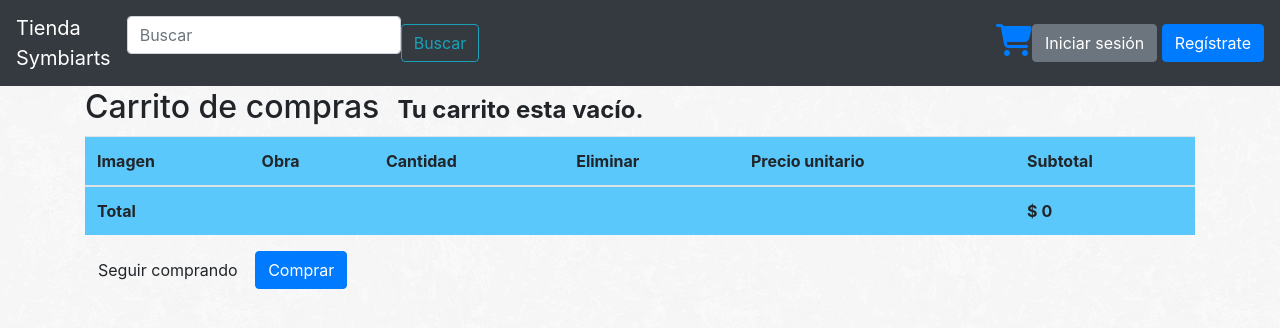
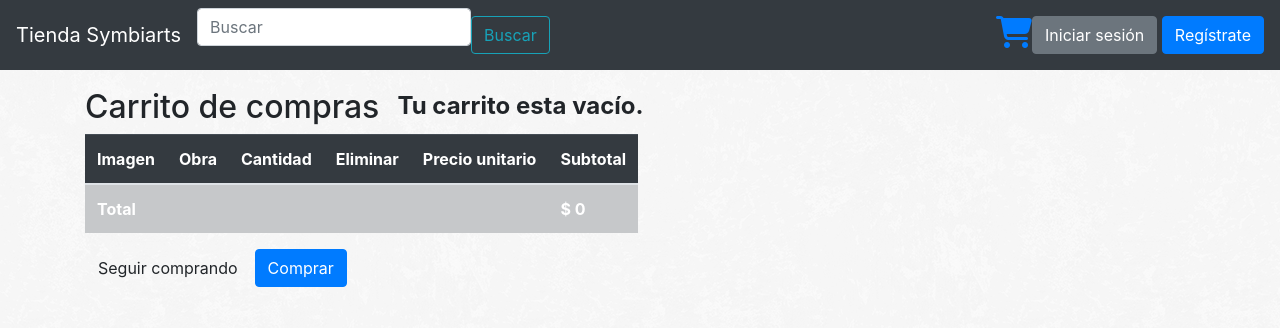
Before and after one commit to Felipe-Navas/Symbiarts---Django, a Django app: page /cart/ in a window 1280 px wide. Shown: the top 328 px of the page. Run offline with Django 3.2, Linux system fonts and the light colour scheme; some libraries are stand-ins or nearby versions.

Commit message:
Estilos en carrito, navbar, detalle obra

```diff
--- a/carrito/templates/carrito/detalle_carrito.html
+++ b/carrito/templates/carrito/detalle_carrito.html
@@ -23,8 +23,8 @@
                 {% endwith %}
             </span>
         </h2>
-            <table class="table table-striped table-hover">
-                <thead style="background-color: #5AC8FA">
+            <table class="table table-responsive table-hover">
+                <thead class="table-dark">
                     <tr>
                         <th>Imagen</th>
                         <th>Obra</th>
@@ -40,13 +40,8 @@
                         <tr>
                             <td>
                                 <a href="{% url 'symbiarts_app:detalle_obra' pk=obra.pk %}">
-                                    <img src="
-                                        {% if obra.archivos %}
-                                            {{ obra.archivos.archivo.url }}
-                                        {% else %}
-                                            {% static 'img/default.svg' %}
-                                        {% endif %}"
-                                        alt="..." style="height: 130px; width: auto">
+                                    <img src="{% static '/img/default.svg' %}"
+                                        alt="..." style="height: 90px; width: auto">
                                 </a>
                             </td>
                             <td>{{ obra.nombre }}</td>
@@ -55,7 +50,7 @@
                                     {% csrf_token %}
                                     {{ item.form_agregar_obra_carrito.cantidad }}
                                     {{ item.form_agregar_obra_carrito.actualizar_cantidad }}
-                                    <input type="submit" value="Update" class="btn btn-info">
+                                    <button type="submit" class="btn btn-info"><i class="fas fa-sync-alt"></i></button>
                                 </form>
                             </td>
                             <td>
@@ -66,7 +61,7 @@
                         </tr>
                     {% endwith %}
                 {% endfor %}
-                <tr style="background-color: #5AC8FA">
+                <tr class="table-dark">
                     <td><b>Total</b></td>
                     <td colspan="4"></td>
                     <td colspan="num"><b>$ {{ carrito.obtener_precio_total }}</b></td>
--- a/symbiarts_app/static/css/symbiarts.css
+++ b/symbiarts_app/static/css/symbiarts.css
@@ -22,3 +22,15 @@ body {
 .fecha_comment{
     text-align: right;
 }
+
+.badge {
+    -webkit-border-radius: 8px;
+    -moz-border-radius: 8px;
+    border-radius: 8px;
+    vertical-align: top;
+    margin-right: 10px;
+}
+
+p {
+    font-size: 14px;
+}
--- a/symbiarts_app/templates/symbiarts_app/base.html
+++ b/symbiarts_app/templates/symbiarts_app/base.html
@@ -6,7 +6,7 @@
     <title>{% block title %}Symbiarts{% endblock %}</title>
     <link rel="stylesheet" href="https://stackpath.bootstrapcdn.com/bootstrap/4.3.1/css/bootstrap.min.css" integrity="sha384-ggOyR0iXCbMQv3Xipma34MD+dH/1fQ784/j6cY/iJTQUOhcWr7x9JvoRxT2MZw1T" crossorigin="anonymous">
     <meta name="viewport" content="width=device-width, initial-scale=1, shrink-to-fit=no">
-    <link rel="stylesheet" type="text/css" href="{% static 'css/symbiarts.css' %}">
+    <link rel="stylesheet" type="text/css" href="{% static '/css/symbiarts.css' %}">
     <script src="https://kit.fontawesome.com/5c41414057.js"></script>
     {% block stylesheet %}{% endblock %}
 </head>
--- a/symbiarts_app/templates/symbiarts_app/navbar.html
+++ b/symbiarts_app/templates/symbiarts_app/navbar.html
@@ -1,7 +1,7 @@
 {% load bootstrap4 %}
 
 <nav class="navbar navbar-expand-sm fixed-top navbar-dark bg-dark">
-    <a class="navbar-brand" href="/">Tienda<br>Symbiarts</a>
+    <a class="navbar-brand" href="/">Tienda Symbiarts</a>
     <button class="navbar-toggler" type="button" data-toggle="collapse" data-target="#navbarSupportedContent" aria-controls="navbarSupportedContent" aria-expanded="false" aria-label="Toggle navigation">
         <span class="navbar-toggler-icon"></span>
     </button>
@@ -20,8 +20,12 @@
                 {% with totail_items=carrito|length %}
                     {% if carrito|length > 0 %}
                         <a href="{% url 'carrito:detalle_carrito' %}">
-                            <i class="fas fa-shopping-cart fa-2x"></i>
-                            {{ totail_items }} obra{{ totail_items|pluralize }} $ {{ carrito.obtener_precio_total }}
+                            <div style="position: relative;">
+                                <i class="fas fa-shopping-cart fa-2x"></i>
+                                <span class='badge badge-warning'>
+                                    {{ totail_items }}
+                                </span>
+                            </div>
                         </a>
                     {% else %}
                         <a href="{% url 'carrito:detalle_carrito' %}">
```
Also changed, not shown: symbiarts_app/templates/symbiarts_app/detalle_obra.html (+16 -18 lines), symbiarts_app/templates/symbiarts_app/lista_obras.html (+7 -0 lines).
